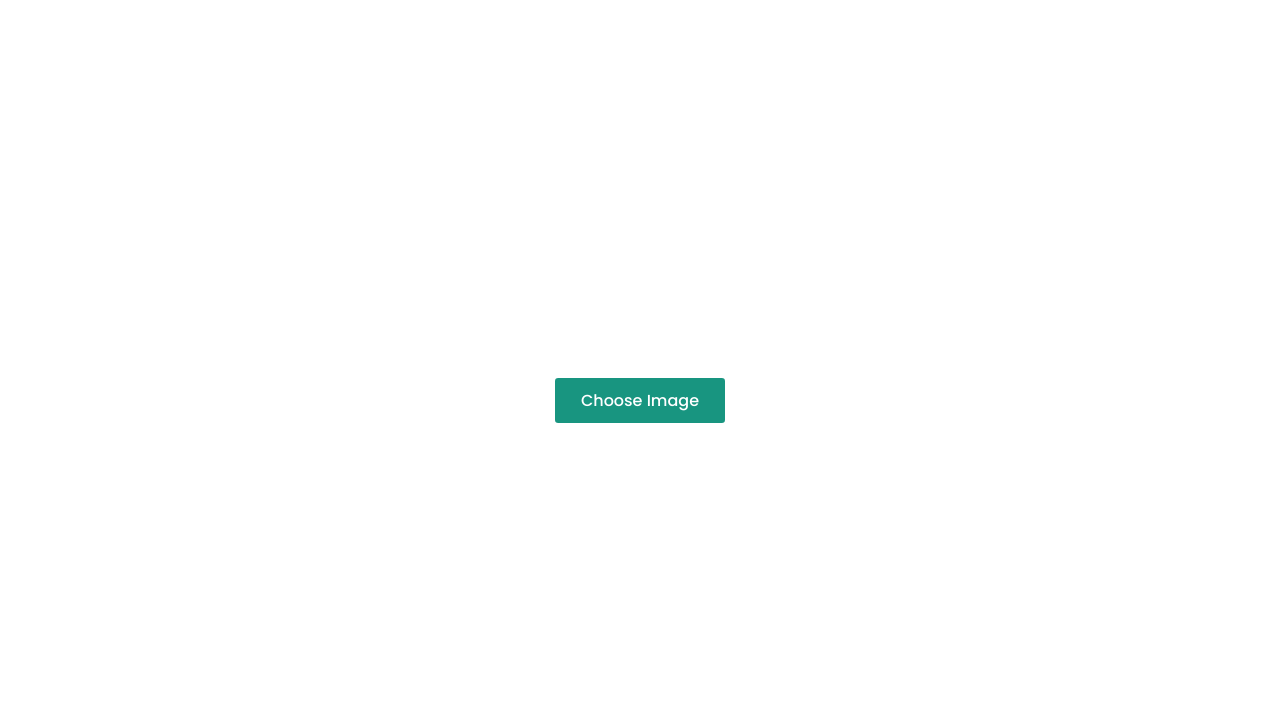
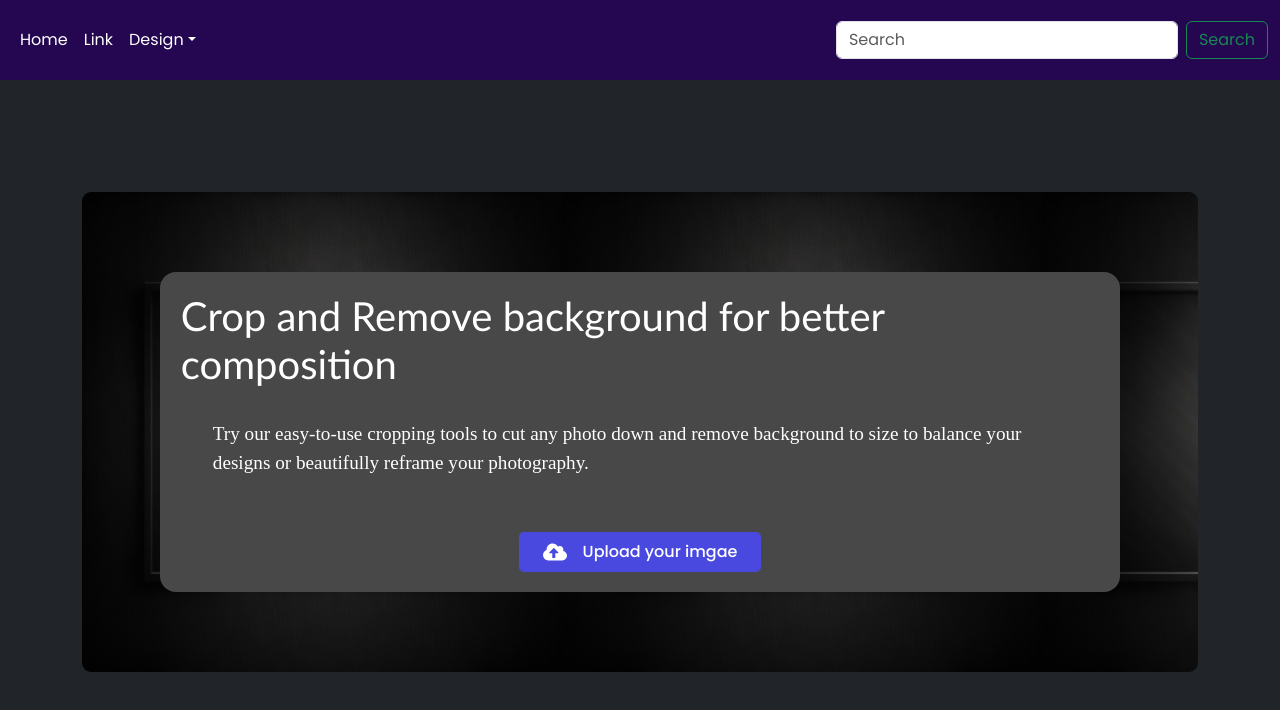
Before and after one commit to Sridharsing7570/crop-image, a React (Create React App) app: page / in a window 1280 px wide. Shown: the top 710 px of the page. Built offline with nearby package versions, Linux system fonts and the light colour scheme.

Commit message:
add design for front end

```diff
--- a/package.json
+++ b/package.json
@@ -7,10 +7,13 @@
     "@testing-library/jest-dom": "^5.17.0",
     "@testing-library/react": "^13.4.0",
     "@testing-library/user-event": "^13.5.0",
+    "bootstrap": "^5.3.3",
+    "cropperjs": "^1.6.2",
     "react": "^18.3.1",
     "react-dom": "^18.3.1",
     "react-easy-crop": "^5.0.7",
     "react-hot-toast": "^2.4.1",
+    "react-icons": "^5.2.1",
     "react-scripts": "5.0.1",
     "web-vitals": "^2.1.4"
   },
--- a/src/App.css
+++ b/src/App.css
@@ -5,24 +5,31 @@
     margin: 0;
 }
 
+.red {
+    background-color: #212529;
+    height: 100vh;
+}
+
 .container {
-    width: 100vw;
-    height: 100vh;
+    width: 100%;
+    height: 88vh;
     display: flex;
     align-items: center;
     justify-content: center;
+
 }
 
 .cropper {
     position: relative;
     width: 80vw;
-    height: 90vh;
+    height: 75vh;
     display: flex;
     align-items: flex-end;
     justify-content: center;
     border-radius: 8px;
     overflow: hidden;
     box-shadow: 0px 10px 9px 0px rgba(0, 0, 0, 0.09);
+    margin-top: 2rem;
 
 }
 
@@ -30,16 +37,29 @@ input[type='radio'] {
     accent-color: #189580;
 }
 
-.btn {
+.btn-custom {
     font-size: 1rem;
     font-weight: 500;
     color: #ffffff;
-    background: #189580;
+    background: rgb(73, 73, 224);
     padding: 0.5rem 1.5rem;
-    border-radius: 0.2rem;
-    border: 2px solid #189580;
+    border-radius: 5px;
+    border: none;
     cursor: pointer;
     margin: 1rem;
+    display: flex;
+}
+
+.custom-file-container {
+    height: 30rem;
+    width: 80rem;
+    background-color: white;
+    border-radius: 9px;
+    display: flex;
+    align-items: center;
+    justify-content: center;
+    background-image: url("../public/assets-cached.jpg");
+    background-size: contain;
 }
 
 .btn-outline {
@@ -55,7 +75,7 @@ input[type='radio'] {
 .btn-container {
     display: flex;
     align-items: center;
-    justify-content: center;
+    justify-content: space-around;
 }
 
 .cropped-img {
@@ -70,4 +90,60 @@ input[type='radio'] {
     gap: 0.5rem;
     font-size: 1rem;
     font-weight: 500;
+    color: white;
+    margin-bottom: 1rem;
+
 }
+
+.custum-inside-container {
+    height: 20rem;
+    width: 60rem;
+    background-color: rgb(73, 72, 72);
+    display: flex;
+    justify-content: center;
+    flex-direction: column;
+    align-items: center;
+    border-radius: 16px;
+}
+
+.write-text {
+    height: 15rem;
+    width: 99%;
+    background-color: white;
+    color: white;
+    border-radius: 10px;
+    background: transparent;
+}
+
+.write-text h1 {
+    font-size: 2.5rem;
+    font-weight: 400;
+    padding: 1rem;
+    font-family: 'Gill Sans', 'Gill Sans MT', Calibri, 'Trebuchet MS', sans-serif;
+}
+
+.write-text p {
+    font-size: 1.2rem;
+    font-family: 'Times New Roman', Times, serif;
+    padding-left: 3rem;
+    padding-right: 3rem;
+    margin-top: 1rem;
+}
+
+.custom-react-icon {
+    font-size: 1.5rem;
+    margin-right: 1rem;
+}
+
+.btn-1 {
+    background-color: #240750;
+    color: white;
+    border-radius: 8px;
+    border: none;
+    outline: none;
+    height: 3rem;
+    width: 10rem;
+}
+.custom-curser{
+    cursor: pointer;
+}
--- a/src/App.js
+++ b/src/App.js
@@ -4,6 +4,7 @@ import Fileinput from "./Components/Fileinput";
 import ImageCropper from "./Components/ImageCropper";
 import { removeBackground } from "@imgly/background-removal";
 import toast, { Toaster } from "react-hot-toast";
+import Navbar from "./Components/Navbar";
 
 const App = () => {
   const [image, setImage] = useState("");
@@ -118,7 +119,6 @@ const App = () => {
     };
   };
 
-
   const onCropCancel = () => {
     setCurrentPage("choose-img");
     setImage("");
@@ -161,6 +161,8 @@ const App = () => {
   };
 
   return (
+    <div className="red">
+      <Navbar />
       <div className="container">
         {currentPage === "choose-img" ? (
           <Fileinput onImageSelected={onImageSelected} />
@@ -209,6 +211,7 @@ const App = () => {
         )}
         <Toaster containerStyle={{ marginTop: "5rem" }} />
       </div>
+    </div>
   );
 };
 
--- a/src/Components/Fileinput.js
+++ b/src/Components/Fileinput.js
@@ -1,5 +1,6 @@
 import React from "react";
 import { useRef } from "react";
+import { FaCloudUploadAlt } from "react-icons/fa";
 
 const Fileinput = ({ onImageSelected }) => {
   const inputRef = useRef();
@@ -20,7 +21,16 @@ const Fileinput = ({ onImageSelected }) => {
   };
 
   return (
-    <div>
+    <div className="custom-file-container">
+      <div className="custum-inside-container">
+        <div className="write-text">
+          <h1>Crop and Remove background for better composition</h1>
+          <p>
+            Try our easy-to-use cropping tools to cut any photo down and remove
+            background to size to balance your designs or beautifully reframe
+            your photography.
+          </p>
+        </div>
         <input
           type="file"
           accept="image/*"
@@ -28,9 +38,11 @@ const Fileinput = ({ onImageSelected }) => {
           onChange={handleOnChange}
           style={{ display: "none" }}
         />
-      <button className="btn" onClick={onChooseImg}>
-        Choose Image
+        <button className="btn-custom" onClick={onChooseImg}>
+          <FaCloudUploadAlt className="custom-react-icon"/>
+          Upload your imgae
         </button>
+      </div>
     </div>
   );
 };
--- a/src/Components/ImageCropper.js
+++ b/src/Components/ImageCropper.js
@@ -6,6 +6,7 @@ const ImageCropper = ({ image, onCropDone, onCropCancel }) => {
   const [zoom, setZoom] = useState(1);
   const [croppedArea, setCroppedArea] = useState(null);
   const [aspectRatio, setAspectRatio] = useState(7 / 1);
+  const [initialAspectRatio, setInitialAspectRatio] = useState(7 / 1); // Store the initial aspect ratio
 
   const getImageAspectRatio = (imageUrl) => {
     return new Promise((resolve, reject) => {
@@ -22,11 +23,11 @@ const ImageCropper = ({ image, onCropDone, onCropCancel }) => {
   };
 
   useEffect(() => {
-    // Usage example:
     getImageAspectRatio(image)
       .then((aspectRatio) => {
         console.log("Aspect Ratio:", aspectRatio);
         setAspectRatio(aspectRatio);
+        setInitialAspectRatio(aspectRatio); // Set the initial aspect ratio
       })
       .catch((error) => {
         console.error("Error loading image:", error);
@@ -38,8 +39,20 @@ const ImageCropper = ({ image, onCropDone, onCropCancel }) => {
   };
 
   const onAspectRatioChange = (event) => {
-      setAspectRatio(parseFloat(event.target.value));
+    const value = parseFloat(event.target.value);
+    if (value === initialAspectRatio) {
+      resetCrop();
+    } else {
+      setAspectRatio(value);
+    }
   };
+
+  const resetCrop = () => {
+    setCrop({ x: 0, y: 0 });
+    setZoom(1);
+    setAspectRatio(initialAspectRatio); // Reset to initial aspect ratio
+  };
+
   return (
     <div className="cropper">
       <Cropper
@@ -60,27 +73,50 @@ const ImageCropper = ({ image, onCropDone, onCropCancel }) => {
       />
       <div className="action-btns">
         <div className="aspect-ratios" onChange={onAspectRatioChange}>
-          <input type="radio" value={1 / 1} name="ratio" />
+          <label htmlFor="1">
+            <input type="radio" id="1" value={1 / 1} name="ratio" />
             1:1
-          <input type="radio" value={5 / 4} name="ratio" />
+          </label>
+          <label htmlFor="2">
+            <input type="radio" id="2" value={5 / 4} name="ratio" />
             5:4
-          <input type="radio" value={4 / 3} name="ratio" />
+          </label>
+          <label htmlFor="3" className="custom-curser">
+            <input type="radio" id="3"  className="custom-curser"value={4 / 3} name="ratio" />
             4:3
-          <input type="radio" value={3 / 2} name="ratio" />
+          </label>
+          <label htmlFor="4" className="custom-curser">
+            <input type="radio" className="custom-curser" id="4" value={3 / 2} name="ratio" />
             3:2
-          <input type="radio" value={5 / 3} name="ratio" />
+          </label>
+          <label htmlFor="5" className="custom-curser">
+            <input type="radio" id="5"  className="custom-curser"value={5 / 3} name="ratio" />
             5:3
-          <input type="radio" value={16 / 9} name="ratio" />
+          </label>
+          <label htmlFor="6" className="custom-curser">
+            <input type="radio" id="6"  className="custom-curser"value={16 / 9} name="ratio" />
             16:9
-          <input type="radio" value={3 / 1} name="ratio" />
+          </label>
+          <label htmlFor="7" className="custom-curser">
+            <input type="radio" id="7" value={3 / 1} className="custom-curser" name="ratio" />
             3:1
+          </label>
+          <label htmlFor="8" className="custom-curser">
+            <input
+              type="radio"
+              id="8"
+              value={initialAspectRatio}
+              name="ratio" className="custom-curser"
+            />
+            Reset
+          </label>
         </div>
         <div className="btn-container">
-          <button className="btn btn-outline" onClick={onCropCancel}>
+          <button className="btn-1 btn-outline" onClick={onCropCancel}>
             Cancel
           </button>
           <button
-            className="btn"
+            className="btn-1"
             onClick={() => {
               onCropDone(croppedArea);
             }}
--- /dev/null
+++ b/src/Components/Navbar.css
@@ -0,0 +1,3 @@
+/* .custom-color{
+    color: white;
+} */
--- /dev/null
+++ b/src/Components/Navbar.js
@@ -0,0 +1,106 @@
+import React from "react";
+import "./Navbar.css";
+
+const Navbar = () => {
+  return (
+    <div>
+      <nav
+        class="navbar navbar-expand-lg "
+        style={{ backgroundColor: "#240750",height:"5rem" }}
+      >
+        <div class="container-fluid ">
+          <button
+            class="navbar-toggler"
+            type="button"
+            data-bs-toggle="collapse"
+            data-bs-target="#navbarSupportedContent"
+            aria-controls="navbarSupportedContent"
+            aria-expanded="false"
+            aria-label="Toggle navigation"
+          >
+            <span class="navbar-toggler-icon"></span>
+          </button>
+          <div class="collapse navbar-collapse" id="navbarSupportedContent">
+            <ul class="navbar-nav me-auto mb-2 mb-lg-0">
+              <li class="nav-item">
+                <a
+                  class="nav-link active custom-color"
+                  aria-current="page"
+                  href="#"
+                  style={{ color: "white" }}
+                >
+                  Home
+                </a>
+              </li>
+              <li class="nav-item">
+                <a class="nav-link" href="#" style={{ color: "white" }}>
+                  Link
+                </a>
+              </li>
+              <li class="nav-item dropdown">
+                <a
+                  class="nav-link dropdown-toggle"
+                  href="#"
+                  role="button"
+                  data-bs-toggle="dropdown"
+                  aria-expanded="false"
+                  style={{ color: "white" }}
+                >
+                 Design
+                </a>
+                <ul
+                  class="dropdown-menu"
+                  style={{ backgroundColor: "#240750" }}
+                >
+                  <li>
+                    <a
+                      class="dropdown-item"
+                      href="#"
+                      style={{ color: "white" }}
+                    >
+                      Action
+                    </a>
+                  </li>
+                  <li>
+                    <a
+                      class="dropdown-item"
+                      href="#"
+                      style={{ color: "white" }}
+                    >
+                      Another action
+                    </a>
+                  </li>
+                  <li>
+                    <hr class="dropdown-divider" />
+                  </li>
+                  <li>
+                    <a
+                      class="dropdown-item"
+                      href="#"
+                      style={{ color: "white" }}
+                    >
+                      Something else here
+                    </a>
+                  </li>
+                </ul>
+              </li>
+            </ul>
+            <form class="d-flex" role="search">
+              <input
+                class="form-control me-2"
+                type="search"
+                placeholder="Search"
+                aria-label="Search"
+              />
+              <button class="btn btn-outline-success" type="submit">
+                Search
+              </button>
+            </form>
+          </div>
+        </div>
+      </nav>
+    </div>
+  );
+};
+
+export default Navbar;
--- a/src/index.css
+++ b/src/index.css
@@ -5,6 +5,7 @@ body {
     sans-serif;
   -webkit-font-smoothing: antialiased;
   -moz-osx-font-smoothing: grayscale;
+
 }
 
 code {
--- a/src/index.js
+++ b/src/index.js
@@ -3,6 +3,9 @@ import ReactDOM from 'react-dom/client';
 import './index.css';
 import App from './App';
 import reportWebVitals from './reportWebVitals';
+import "bootstrap/dist/css/bootstrap.min.css";
+import "bootstrap/dist/js/bootstrap.bundle.min.js";
+
 
 const root = ReactDOM.createRoot(document.getElementById('root'));
 root.render(
```
Also changed, not shown: public/assets-cached.jpg (added), 1 other file (tests, documents, lock files or other folders). Lines whose indentation alone changed are shown as unchanged.
